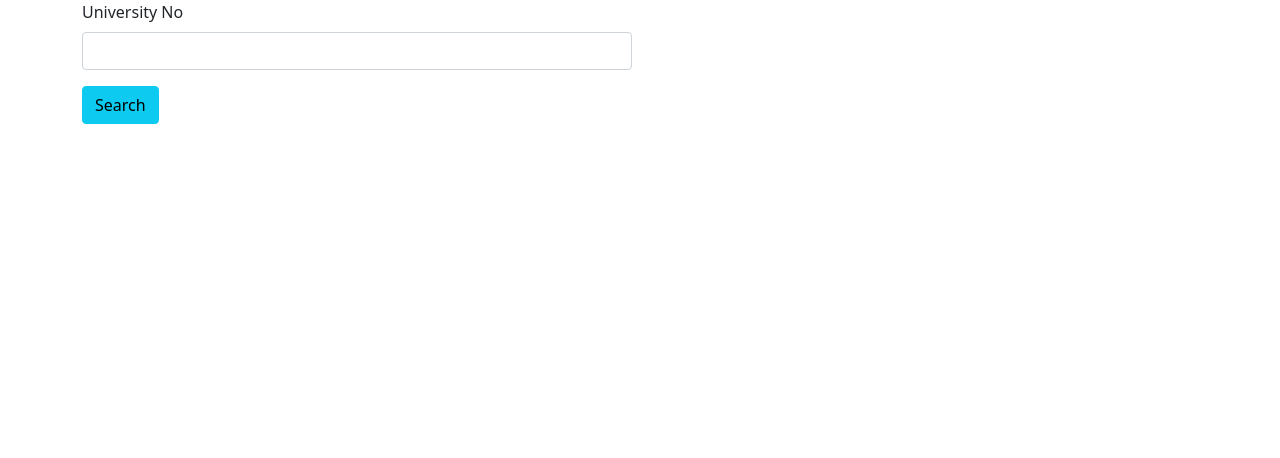
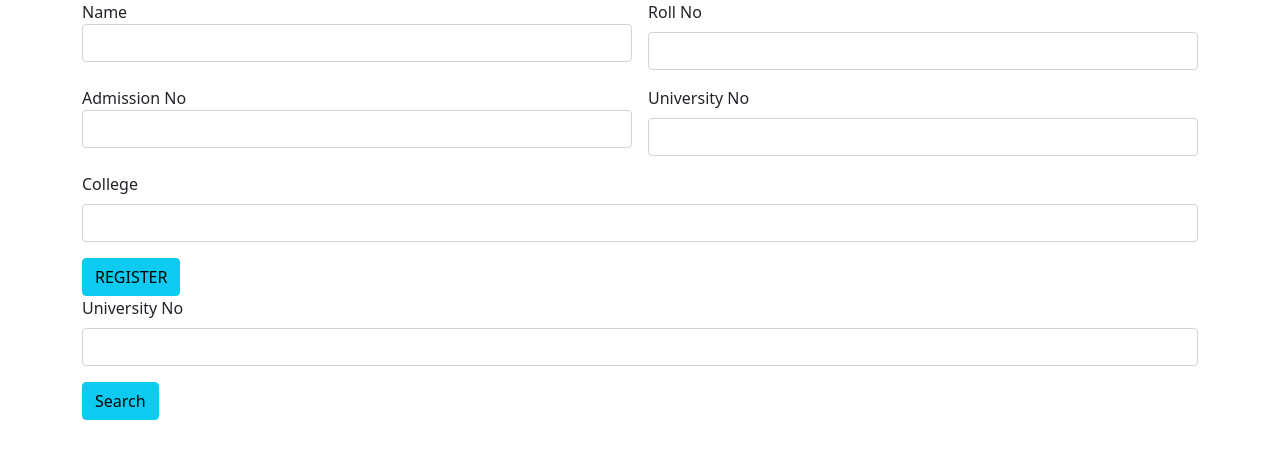
Before and after one commit to liji356/studReact, a React (Create React App) app: page / in a window 1280 px wide. Shown: the top 458 px of the page. Built offline with nearby package versions, Linux system fonts and the light colour scheme.

Commit message:
search com

```diff
--- a/src/App.js
+++ b/src/App.js
@@ -3,27 +3,22 @@ import './App.css';
 import 'bootstrap/dist/css/bootstrap.min.css';
 import 'bootstrap/dist/js/bootstrap.bundle.min.js';
 import Addstud from './component/Addstud';
+import Serach from './component/Serach';
+
 
 function App() {
   return (
 
-<div className="container">
-    <div className="row">
-        <div className="col col-12 col-sm-12 col-md-12 col-lg-12 col-xl-12 col-xxl-012">
+<>
+<Addstud/>
+<Serach/>
+</>
 
 
-            <div className="row g-3">
-                <div className="col col-12 col-sm-6 col-md-6 col-lg-6 col-xl-6 col-xxl-6">
-                    <label for="" className="form-label">University No</label>
-                    <input type="text" className="form-control"/>
-                </div>
-                <div className="col col-12 col-sm-12 col-md-12 col-lg-12 col-xl-12 col-xxl-12">
-                    <button className="btn btn-info">Search</button>
-                </div>
-            </div>
-        </div>
-    </div>
-</div>
+
+
+
+
 
 
   );
--- a/src/component/Serach.js
+++ b/src/component/Serach.js
@@ -2,7 +2,28 @@ import React from 'react'
 
 const Serach = () => {
   return (
-    <div>Serach</div>
+    <div>
+
+
+
+<div className="container">
+    <div className="row">
+        <div className="col col-12 col-sm-12 col-md-12 col-lg-12 col-xl-12 col-xxl-012">
+
+
+            <div className="row g-3">
+                <div className="col col-12 col-sm-12 col-md-12 col-lg-12 col-xl-12 col-xxl-12">
+                    <label for="" className="form-label">University No</label>
+                    <input type="text" className="form-control"/>
+                </div>
+                <div className="col col-12 col-sm-6 col-md-6 col-lg-6 col-xl-6 col-xxl-6">
+                    <button className="btn btn-info">Search</button>
+                </div>
+            </div>
+        </div>
+    </div>
+</div>
+  </div>
   )
 }
 
```
